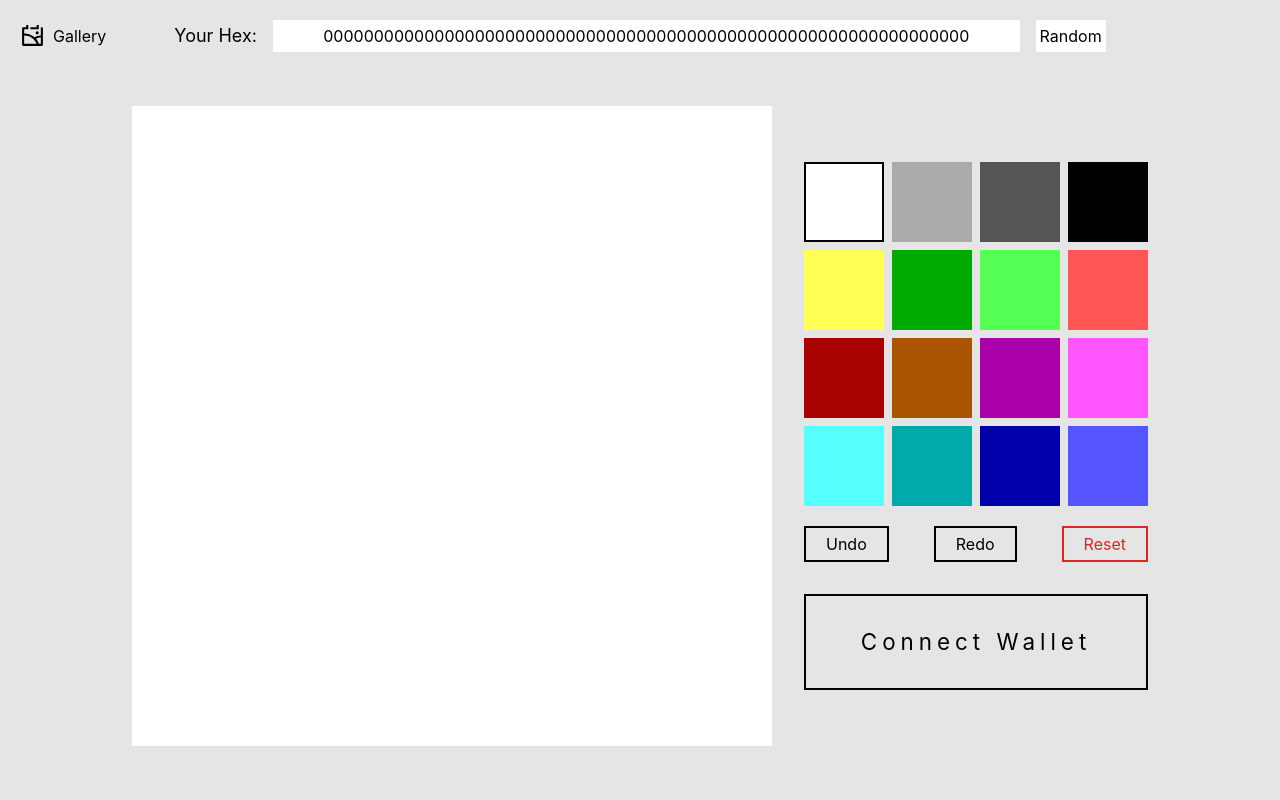
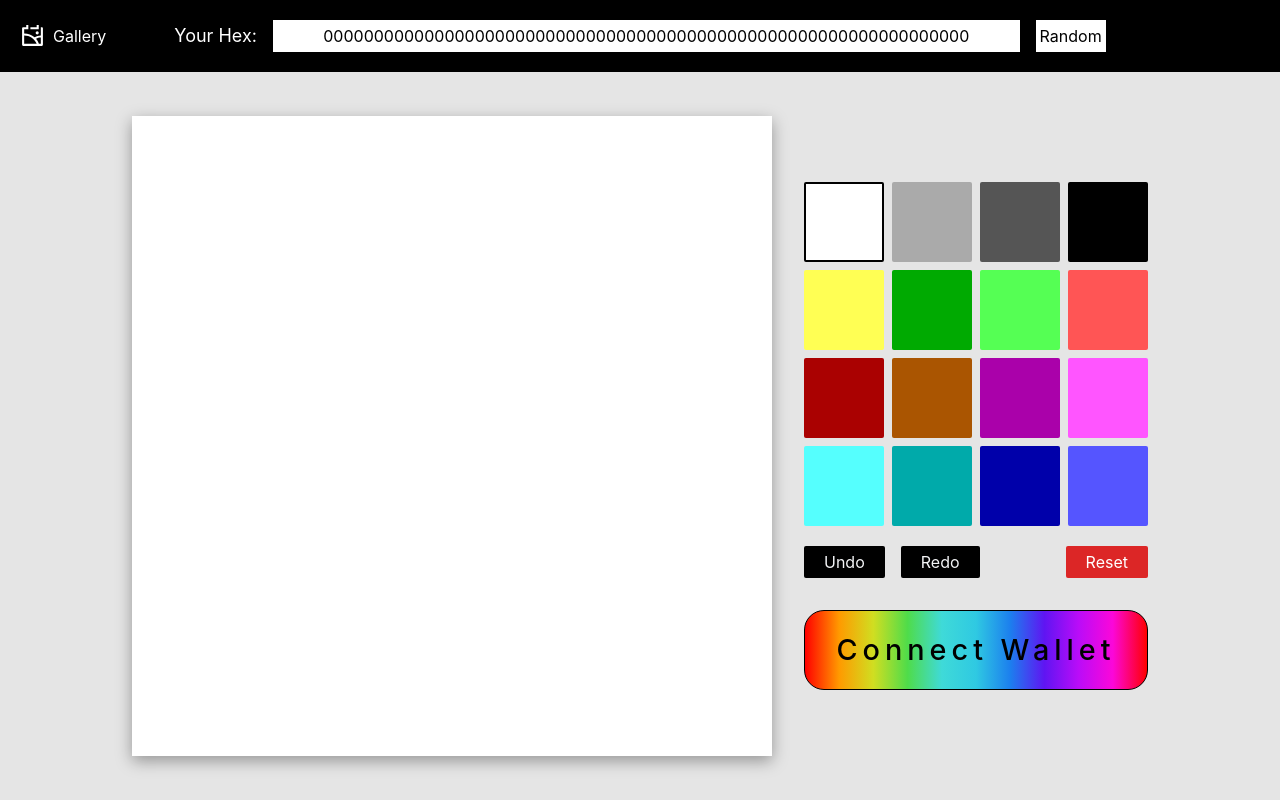
Before and after one commit to jtardioli/Bitmap-Art-Gallery, a Next.js app in the folder interface/: page /create in a window 1280 px wide. Built offline with nearby package versions, Linux system fonts and the light colour scheme.

Commit message:
Fix mint flow and make mint page more appealing

```diff
--- a/interface/src/components/MintButton.tsx
+++ b/interface/src/components/MintButton.tsx
@@ -6,89 +6,104 @@ import {
 import { Web3Provider } from "@ethersproject/providers";
 
 import styles from "../styles/Home.module.css";
-import { useState } from "react";
+import { useEffect, useState } from "react";
+import { useWallet } from "../contexts/WalletContext";
+import { Circles, SpinningCircles } from "react-loading-icons";
+
+async function createDelay(milliseconds: number) {
+  return await new Promise((resolve) => setTimeout(resolve, milliseconds));
+}
+
+const optimismChainId = "0x7a69";
 
 declare let window: any;
 
-function sleep(milliseconds: number) {
-  return new Promise((resolve) => setTimeout(resolve, milliseconds));
+enum MintButtonMode {
+  WALLET_NOT_CONNECTED,
+  WRONG_NETWORK_SELECTED,
+  READY_TO_MINT,
+  LOADING,
+  ERROR,
+  MINT_COMPLETED,
 }
 
-const chainID = "0x7a69";
+const MintButton = ({ currentHex }: { currentHex: string }) => {
+  const { address, provider, chainId, connectWallet, switchNetwork } =
+    useWallet();
+  const [mintButtonMode, setMintButtonMode] = useState<MintButtonMode>();
 
-const MintButton = ({ currentHex }: { currentHex: string }) => {
-  const [message, setMessage] = useState("Connect Wallet");
-
-  let provider: Web3Provider | undefined;
-
-  if (typeof window !== "undefined") {
-    if (window?.ethereum) {
-      provider = new ethers.providers.Web3Provider(window.ethereum);
-    }
+  useEffect(() => {
+    (async () => {
+      /* Check if there is a connected wallet */
+      if (!address) {
+        setMintButtonMode(MintButtonMode.WALLET_NOT_CONNECTED);
+        return;
       }
 
-  /*
-    Check If user has a browser wallet installed if they do request accounts
-  */
-  const connectWallet = async () => {
-    if (typeof window !== "undefined") {
-      if (window?.ethereum) {
-        await window.ethereum.enable();
-      } else {
-        setMessage("Install Metamask");
-      }
-    }
-  };
-
-  /*
-    1. Check if user is currently connected to desired chain
-      a. If they are show the mint button
-      b. If they are not prompt them to switch networks
-    2. Display the MINT button
-  */
-  const validateNetwork = async () => {
-    try {
-      const currentChainId = await window.ethereum.request({
-        method: "eth_chainId",
-      });
-
-      if (currentChainId === chainID) {
-        setMessage("MINT");
+      /* Check if user is connected to the desired chain */
+      if (chainId !== optimismChainId) {
+        setMintButtonMode(MintButtonMode.WRONG_NETWORK_SELECTED);
         return;
       }
-      setMessage("Switch To Optimism");
 
-      await window.ethereum.request({
-        method: "wallet_switchEthereumChain",
-        params: [{ chainId: chainID }],
-      });
-      setMessage("MINT");
-    } catch (err) {
-      setMessage("Add Optimism Network");
-    }
-  };
+      setMintButtonMode(MintButtonMode.READY_TO_MINT);
+    })();
+  }, [address, chainId]);
 
   const handleMintClick = async () => {
+    if (mintButtonMode === MintButtonMode.WALLET_NOT_CONNECTED) {
       await connectWallet();
-    await validateNetwork();
+      return;
+    }
 
+    if (mintButtonMode === MintButtonMode.WRONG_NETWORK_SELECTED) {
+      await switchNetwork(optimismChainId);
+      return;
+    }
+
+    if (mintButtonMode === MintButtonMode.READY_TO_MINT) {
+      try {
         const bitmapContract = new ethers.Contract(
           bitmapContractAddress,
           bitmapContractABI,
           provider?.getSigner()
         );
 
-    setMessage("Loading");
+        setMintButtonMode(MintButtonMode.LOADING);
         const tx = await bitmapContract.mint(`0x${currentHex}`);
         await tx.wait();
-    sleep(1000);
-    setMessage("Mint");
+
+        /*
+          This delays makes sure there is enough time for
+          the user to see the wallet buttons displays success
+        */
+        setMintButtonMode(MintButtonMode.MINT_COMPLETED);
+
+        await createDelay(1500);
+
+        setMintButtonMode(MintButtonMode.READY_TO_MINT);
+      } catch (error: any) {
+        // User declined the transaction
+        if (error.code === 4001) {
+          setMintButtonMode(MintButtonMode.READY_TO_MINT);
           return;
+        }
+        setMintButtonMode(MintButtonMode.READY_TO_MINT);
+      }
+    }
   };
 
   return (
     <button className={styles.rainbow} onClick={handleMintClick}>
-      {message}
+      {mintButtonMode === MintButtonMode.WALLET_NOT_CONNECTED &&
+        "Connect Wallet"}
+      {mintButtonMode === MintButtonMode.WRONG_NETWORK_SELECTED &&
+        "Switch to optimism"}
+      {mintButtonMode === MintButtonMode.READY_TO_MINT && "MINT"}
+      {mintButtonMode === MintButtonMode.LOADING && (
+        <Circles height="3rem" fill="black" />
+      )}
+      {mintButtonMode === MintButtonMode.MINT_COMPLETED && "Mint Complete"}
     </button>
   );
 };
--- /dev/null
+++ b/interface/src/contexts/WalletContext.tsx
@@ -0,0 +1,149 @@
+import { Web3Provider } from "@ethersproject/providers";
+import { ethers } from "ethers";
+import {
+  createContext,
+  Dispatch,
+  ReactNode,
+  SetStateAction,
+  useContext,
+  useEffect,
+  useState,
+} from "react";
+
+/* This avoids errors when accessing window.ethereum */
+declare let window: any;
+
+interface WalletContextValue {
+  address: string;
+  setAddress: Dispatch<SetStateAction<string>>;
+  chainId: string;
+  switchNetwork: (desiredChainId: string) => Promise<void>;
+  connectWallet: () => Promise<void>;
+  provider: Web3Provider | undefined;
+}
+
+export const WalletContext = createContext<WalletContextValue>({
+  address: "",
+  chainId: "",
+  setAddress: () => {},
+  switchNetwork: async () => {},
+  connectWallet: async () => {},
+  provider: undefined,
+});
+
+export const WalletContextProvider = ({
+  children,
+}: {
+  children: ReactNode;
+}) => {
+  let provider: Web3Provider | undefined;
+  if (typeof window !== "undefined" && window?.ethereum) {
+    provider = new ethers.providers.Web3Provider(window.ethereum);
+  }
+
+  const [address, setAddress] = useState<string>("");
+  const [chainId, setChainId] = useState<string>("");
+
+  async function connectWallet() {
+    try {
+      const accounts = await window.ethereum.request({
+        method: "eth_requestAccounts",
+      });
+
+      handleAccountsChanged(accounts);
+    } catch (error) {
+      console.log("WalletContext::requestAccounts()::", error);
+    }
+  }
+
+  async function getNetwork() {
+    try {
+      const networkId = await window.ethereum.request({
+        method: "eth_chainId",
+      });
+      setChainId(networkId);
+    } catch (error) {
+      console.log("WalletContext::getNetwork()::", error);
+    }
+  }
+
+  /*
+    1. Check if user is currently connected to desired chain
+      a. If they are show the mint button
+      b. If they are not prompt them to switch networks
+    2. Display the MINT button
+  */
+  const switchNetwork = async (desiredChainId: string) => {
+    try {
+      await window.ethereum.request({
+        method: "wallet_switchEthereumChain",
+        params: [{ chainId: desiredChainId }],
+      });
+    } catch (err) {
+      console.log("WalletContext::switchNetwork()::", err);
+    }
+  };
+
+  /*
+   SUBSCRIPTIONS
+  */
+  function handleAccountsChanged(accounts: string[]) {
+    if (accounts.length === 0) {
+      setAddress("");
+    } else if (accounts[0] !== address) {
+      setAddress(accounts[0]);
+    }
+  }
+
+  function handleChainChanged(chainId: string) {
+    if (chainId) {
+      setChainId(chainId);
+    }
+  }
+
+  /*
+   This makes sure that as the account or network are changed in the wallet
+   our state is updated as well
+  */
+  useEffect(() => {
+    if (window.ethereum) {
+      window.ethereum.on("accountsChanged", handleAccountsChanged);
+      window.ethereum.on("chainChanged", handleChainChanged);
+      connectWallet();
+      getNetwork();
+    }
+
+    return () => {
+      if (window.ethereum.removeListener) {
+        // unsubscribe on component unmount
+        window.ethereum.removeListener(
+          "accountsChanged",
+          handleAccountsChanged
+        );
+        window.ethereum.removeListener("chainChanged", handleChainChanged);
+      }
+    };
+  }, []);
+
+  const value: WalletContextValue = {
+    address,
+    chainId,
+    setAddress,
+    switchNetwork,
+    connectWallet,
+    provider,
+  };
+  return (
+    <WalletContext.Provider value={value}>{children}</WalletContext.Provider>
+  );
+};
+
+export const useWallet: () => WalletContextValue = () => {
+  const walletContext = useContext(WalletContext);
+  if (walletContext === null) {
+    throw new Error(
+      "useWallet() can only be used inside of <StateProvider />, please declare it at a higher level."
+    );
+  }
+  return walletContext;
+};
--- a/interface/src/pages/_app.tsx
+++ b/interface/src/pages/_app.tsx
@@ -1,8 +1,13 @@
+import { WalletContextProvider } from "../contexts/WalletContext";
 import "../styles/globals.css";
 import type { AppProps } from "next/app";
 
 function MyApp({ Component, pageProps }: AppProps) {
-  return <Component {...pageProps} />;
+  return (
+    <WalletContextProvider>
+      <Component {...pageProps} />
+    </WalletContextProvider>
+  );
 }
 
 export default MyApp;
--- a/interface/src/pages/create.tsx
+++ b/interface/src/pages/create.tsx
@@ -14,6 +14,7 @@ const Home: NextPage = () => {
   const [hex, setHex] = useState<string>(defaultHex);
   const [text, setText] = useState<string>(defaultHex);
   const [selectedHexValue, setSelectedHexValue] = useState<string>("0");
+
   const [history, setHistory] = useState<string[]>([defaultHex]);
   const [historyIndex, setHistoryIndex] = useState<number>(0);
 
@@ -41,7 +42,7 @@ const Home: NextPage = () => {
   return (
     <>
       <Head>
-        <title>BitmatArt - Create</title>
+        <title>Studio - Bitmap Art</title>
         <meta
           name="Bitmap Art"
           content="on-chain 8x8 bitmap svg packed into a single storage slot"
@@ -52,17 +53,17 @@ const Home: NextPage = () => {
       </Head>
 
       <div className="flex flex-col items-center justify-center w-full h-screen ">
-        <div className="flex items-center justify-center w-full mt-5 ">
+        <div className="flex items-center justify-center w-full py-5 bg-black">
           <nav className="absolute items-center px-2 ml-auto left-3">
             <Link href="/gallery">
               <div className="flex items-center hover:cursor-pointer">
-                <RiGalleryLine size={25} />
-                <p className="ml-2">Gallery</p>
+                <RiGalleryLine color="white" size={25} />
+                <p className="ml-2 text-white">Gallery</p>
               </div>
             </Link>
           </nav>
 
-          <p className="mr-4 text-lg">Your Hex:</p>
+          <p className="mr-4 text-lg text-white">Your Hex:</p>
           <input
             onChange={(e: ChangeEvent<HTMLInputElement>) => {
               if (e.target.value.length === 64) {
@@ -79,7 +80,11 @@ const Home: NextPage = () => {
         </div>
 
         <div className="flex flex-col items-center justify-center w-full h-screen md:flex-row">
-          <div className="grid grid-cols-8 mb-5 mr-8 bg-white md:mb-0">
+          {/* Canvas */}
+          <div
+            className="grid grid-cols-8 mb-5 mr-8 bg-white md:mb-0"
+            style={{ boxShadow: "rgba(0, 0, 0, 0.35) 0px 5px 15px" }}
+          >
             {hex.split("").map((h, i) => {
               return (
                 <div
@@ -97,6 +102,7 @@ const Home: NextPage = () => {
               );
             })}
           </div>
+          {/* Color Selection */}
           <div>
             <div className="grid grid-cols-4 gap-2 mb-5">
               {Object.keys(colors).map((hexValue: string) => {
@@ -106,7 +112,7 @@ const Home: NextPage = () => {
                     onClick={() => {
                       setSelectedHexValue(hexValue);
                     }}
-                    className={`flex items-center justify-center w-12 h-12 md:w-20 md:h-20 text-2xl font-light  hover:border-2 hover:border-solid hover:border-black cursor-pointer `}
+                    className={`flex items-center justify-center w-12 h-12 md:w-20 md:h-20 text-2xl font-light  hover:border-2 hover:border-solid hover:border-black cursor-pointer  rounded-sm `}
                     style={{
                       backgroundColor: colors[hexValue],
                       border:
@@ -117,6 +123,7 @@ const Home: NextPage = () => {
               })}
             </div>
             <div className="flex justify-between w-full ">
+              <div className="flex gap-4">
                 <button
                   onClick={() => {
                     if (historyIndex - 1 >= 0) {
@@ -124,7 +131,7 @@ const Home: NextPage = () => {
                       setHistoryIndex((prev) => prev - 1);
                     }
                   }}
-                className="px-5 py-1 border-2 border-black"
+                  className="px-5 py-1 text-gray-100 bg-black rounded-sm "
                 >
                   Undo
                 </button>
@@ -136,10 +143,11 @@ const Home: NextPage = () => {
                       setHistoryIndex((prev) => prev + 1);
                     }
                   }}
-                className="px-5 py-1 border-2 border-black"
+                  className="px-5 py-1 text-gray-100 bg-black rounded-sm "
                 >
                   Redo
                 </button>
+              </div>
 
               <button
                 onClick={() => {
@@ -148,7 +156,7 @@ const Home: NextPage = () => {
                   setHistoryIndex(0);
                   setText(defaultHex);
                 }}
-                className="px-5 py-1 text-red-600 border-2 border-red-600"
+                className="px-5 py-1 text-white bg-red-600 rounded-sm "
               >
                 Reset
               </button>
--- a/interface/src/styles/Home.module.css
+++ b/interface/src/styles/Home.module.css
@@ -1,22 +1,15 @@
 .rainbow {
-  position: relative;
   width: 100%;
-  height: 6rem;
-  border: black solid 2px;
+  height: 5rem;
+  border: black solid 1px;
+  border-radius: 20px;
   margin-top: 4vh;
-  transition: all 1000ms ease-in-out;
-  z-index: 1;
-  font-size: 1.4rem;
+  font-size: 1.8rem;
   letter-spacing: 5px;
-}
-
-.rainbow::before {
-  position: absolute;
-  content: "";
-  top: 0;
-  right: 0;
-  bottom: 0;
-  left: 0;
+  display: flex;
+  justify-content: center;
+  align-items: center;
+  font-weight: 500;
   background-image: linear-gradient(
     90deg,
     rgba(255, 0, 0, 1) 0%,
@@ -31,11 +24,10 @@
     rgba(251, 7, 217, 1) 90%,
     rgba(255, 0, 0, 1) 100%
   );
-  z-index: -1;
-  transition: opacity 0.1s linear;
-  opacity: 0;
+  transition: all ease-in-out 0.2s;
 }
 
-.rainbow:hover::before {
-  opacity: 0.8;
+.rainbow:hover {
+  box-shadow: rgba(0, 0, 0, 0.24) 0px 3px 8px;
+  transform: translateY(-3px);
 }
```
Lines whose indentation alone changed are shown as unchanged.
